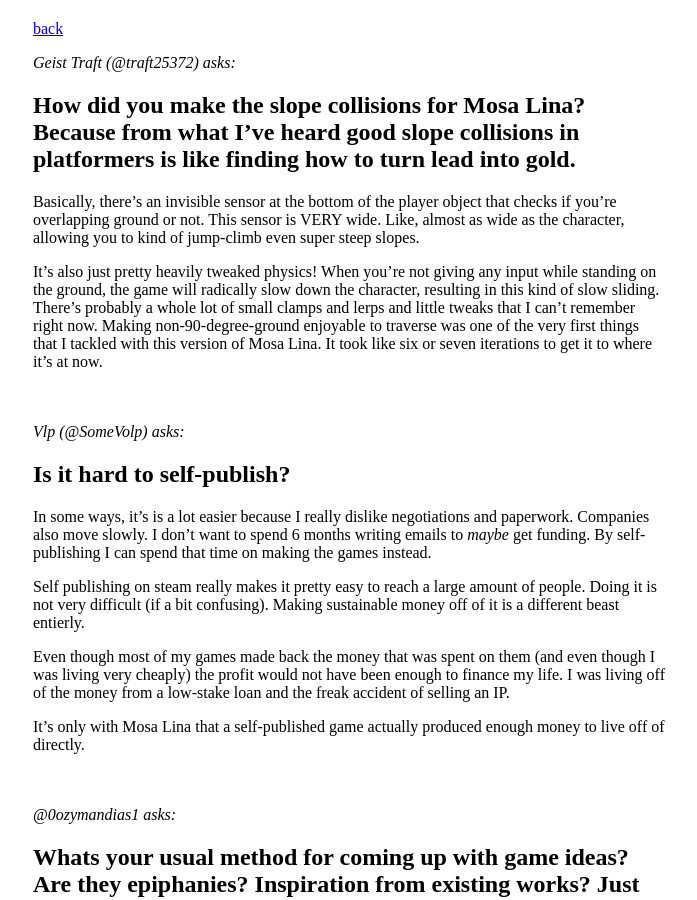
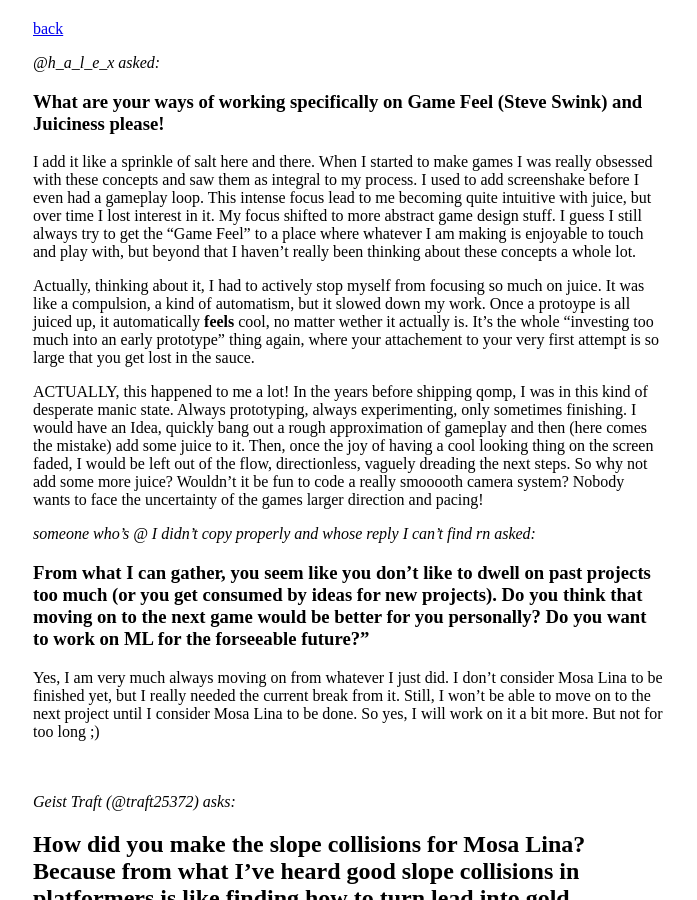
Before and after one commit to stuffedwombat/stuffedwombat.github.io, a Jekyll site: the page built from qa.md, in a window 1280 px wide and 900 px high. Shown: the whole window, without its empty margins (291-988 px from the left). Built offline with Jekyll 4.4.1, drawn with Linux system fonts in a browser that asks for light colours; our own code applies the rules of GitHub Pages for plain Markdown files; comment, search, counter and statistics services are not loaded.

Commit message:
Update qa.md

```diff
--- a/qa.md
+++ b/qa.md
@@ -1,4 +1,23 @@
 [back](thinking)
+
+*@h_a_l_e_x asked:*
+### What are your ways of working specifically on Game Feel (Steve Swink) and Juiciness please!
+
+I add it like a sprinkle of salt here and there. When I started to make games I was really obsessed with these concepts and saw them as integral to my process. I used to add screenshake before I even had a gameplay loop. This intense focus lead to me becoming quite intuitive with juice, but over time I lost interest in it. My focus shifted to more abstract game design stuff. I guess I still always try to get the "Game Feel" to a place where whatever I am making is enjoyable to touch and play with, but beyond that I haven't really been thinking about these concepts a whole lot.
+
+Actually, thinking about it, I had to actively stop myself from focusing so much on juice. It was like a compulsion, a kind of automatism, but it slowed down my work. Once a protoype is all juiced up, it automatically **feels** cool, no matter wether it actually is. It's the whole "investing too much into an early prototype" thing again, where your attachement to your very first attempt is so large that you get lost in the sauce.
+
+ACTUALLY, this happened to me a lot! In the years before shipping qomp, I was in this kind of desperate manic state. Always prototyping, always experimenting, only sometimes finishing. I would have an Idea, quickly bang out a rough approximation of gameplay and then (here comes the mistake) add some juice to it. Then, once the joy of having a cool looking thing on the screen faded, I would be left out of the flow, directionless, vaguely dreading the next steps. So why not add some more juice? Wouldn't it be fun to code a really smooooth camera system? Nobody wants to face the uncertainty of the games larger direction and pacing!
+
+
+
+*someone who's @ I didn't copy properly and whose reply I can't find rn asked:*
+### From what I can gather, you seem like you don't like to dwell on past projects too much (or you get consumed by ideas for new projects). Do you think that moving on to the next game would be better for you personally? Do you want to work on ML for the forseeable future?"
+
+Yes, I am very much always moving on from whatever I just did.
+I don't consider Mosa Lina to be finished yet, but I really needed the current break from it. Still, I won't be able to move on to the next project until I consider Mosa Lina to be done. So yes, I will work on it a bit more. But not for too long ;)
+<br><br><br>
+
 
 *Geist Traft (@traft25372) asks:*
 ## How did you make the slope collisions for Mosa Lina? Because from what I’ve heard good slope collisions in platformers is like finding how to turn lead into gold.
```
